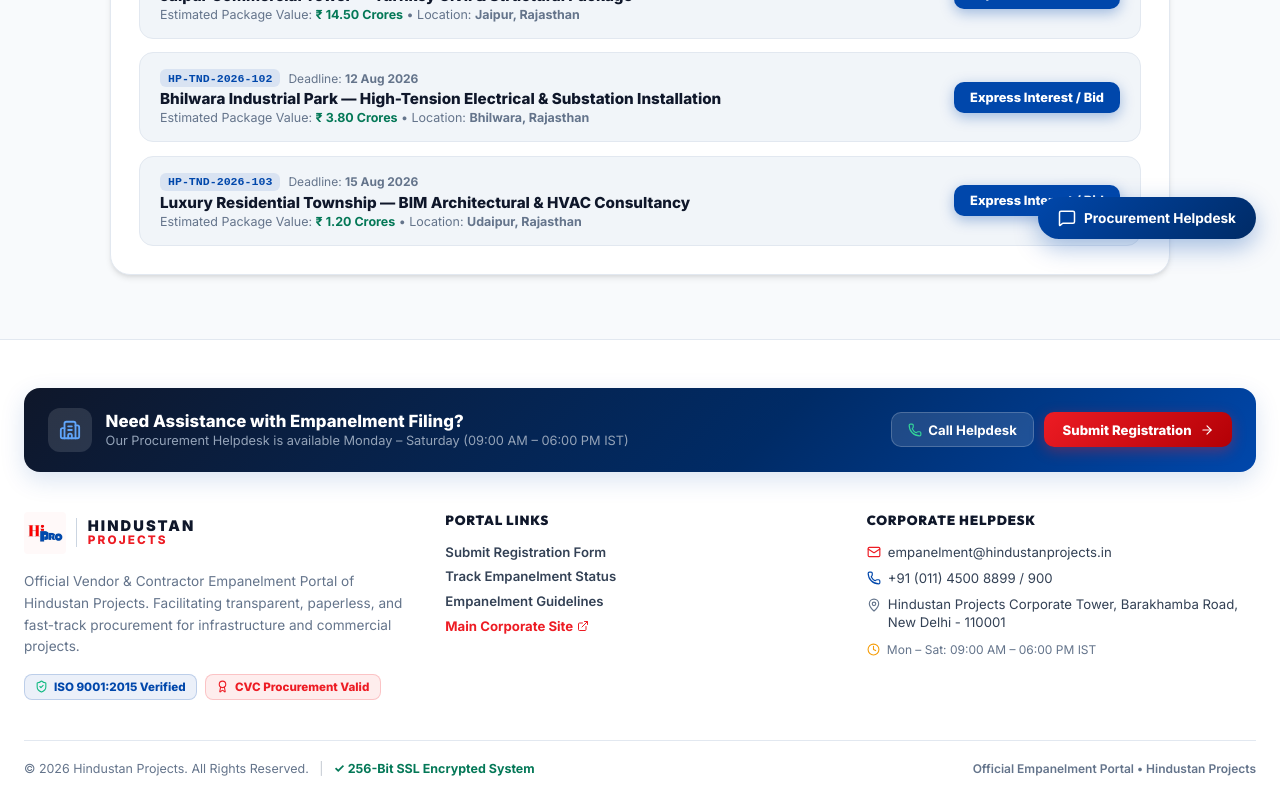
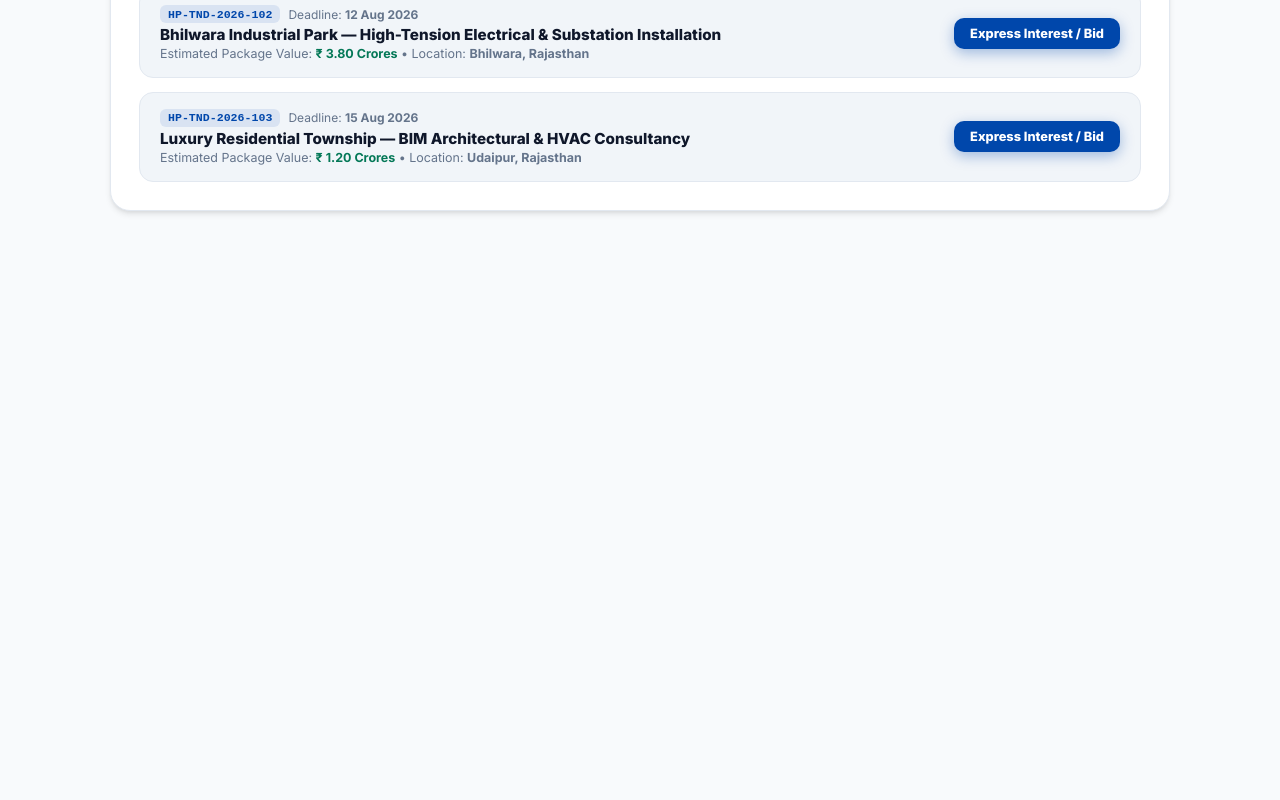
Before and after one commit to hindustan-groups/Empanelment-Portal, a React (Vite) app: page /vendor-dashboard in a window 1280 px wide. Shown: the part 537-1337 px from the top of the page. After the commit the page ends 812 px from the top, so only its background shows below. Built offline with nearby package versions, Linux system fonts and the light colour scheme; sample sign-in values are in the browser's storage.

Commit message:
feat(portal): isolate vendor and admin software portal layouts from public website navbar

```diff
--- a/src/App.jsx
+++ b/src/App.jsx
@@ -27,12 +27,16 @@ function ScrollToTop() {
   return null;
 }
 
-export default function App() {
+function MainAppLayout() {
+  const location = useLocation();
   const [isDark, setIsDark] = useState(false);
   const [selectedCategory, setSelectedCategory] = useState('civil');
   const [isSuccessOpen, setIsSuccessOpen] = useState(false);
   const [submittedId, setSubmittedId] = useState('');
   const [lastSubmittedData, setLastSubmittedData] = useState(null);
+
+  // Standalone Software Portal check
+  const isStandalonePortal = location.pathname === '/vendor-dashboard' || location.pathname === '/internal-admin-dashboard';
 
   // Admin Auth State & Security Session Expiry
   const [isAdminAuth, setIsAdminAuth] = useState(() => {
@@ -138,15 +142,15 @@ export default function App() {
   };
 
   return (
-    <Router>
-      <ScrollToTop />
     <div className="app-container">
 
-        {/* Top Public Navbar */}
+      {/* Show Public Header ONLY when not in standalone software portal */}
+      {!isStandalonePortal && (
         <Header
           isDark={isDark}
           toggleTheme={toggleTheme}
         />
+      )}
 
       {/* Main Route Content */}
       <main className="main-content">
@@ -206,11 +210,11 @@ export default function App() {
         </Routes>
       </main>
 
-        {/* Floating Support Widget for Vendor Assistance */}
-        <SupportWidget />
+      {/* Floating Support Widget ONLY on public site */}
+      {!isStandalonePortal && <SupportWidget />}
 
-        {/* Footer */}
-        <Footer />
+      {/* Footer ONLY on public site */}
+      {!isStandalonePortal && <Footer />}
 
       {/* Success Modal Confirmation */}
       {isSuccessOpen && (
@@ -223,6 +227,14 @@ export default function App() {
       )}
 
     </div>
+  );
+}
+
+export default function App() {
+  return (
+    <Router>
+      <ScrollToTop />
+      <MainAppLayout />
     </Router>
   );
 }
```
Lines whose indentation alone changed are shown as unchanged.
